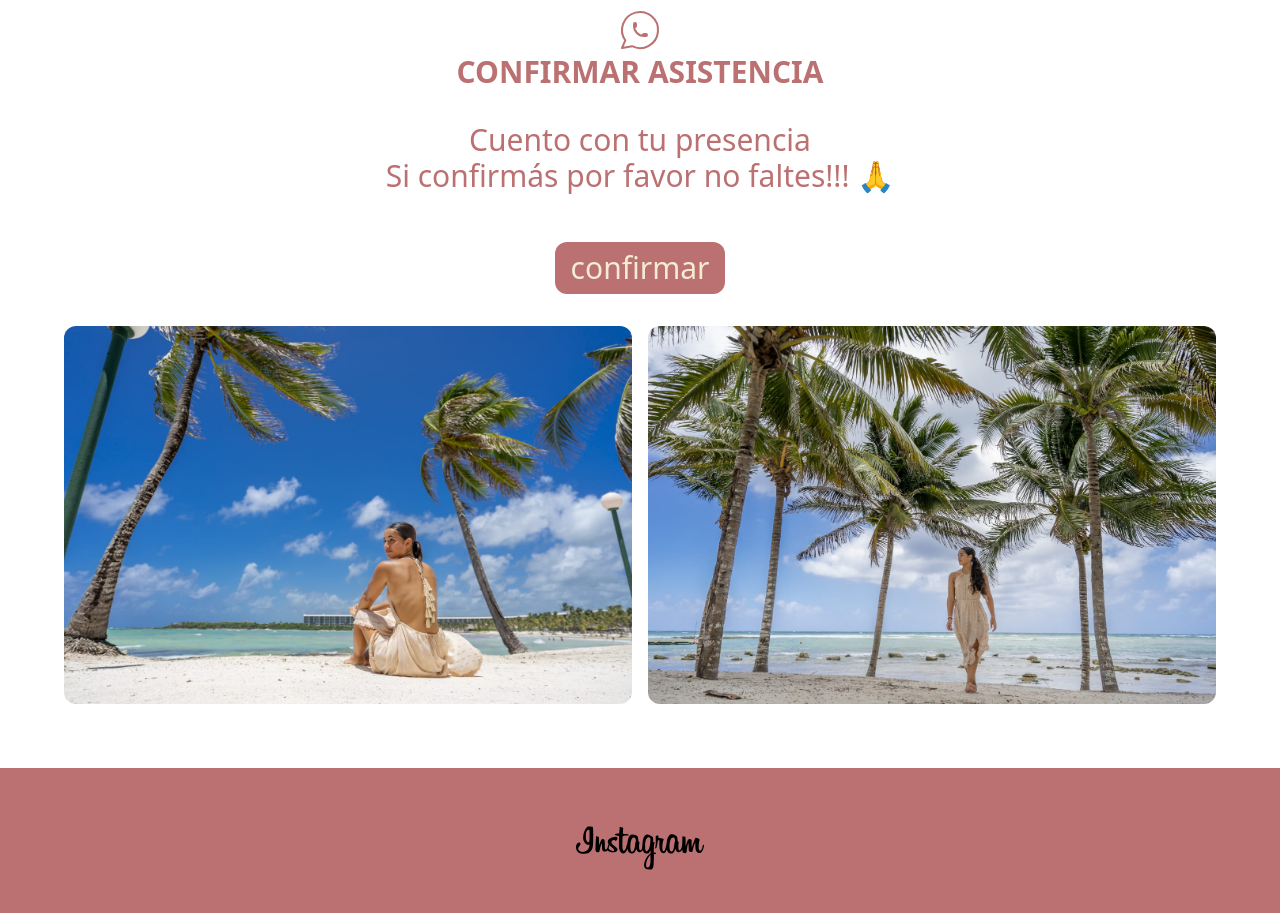
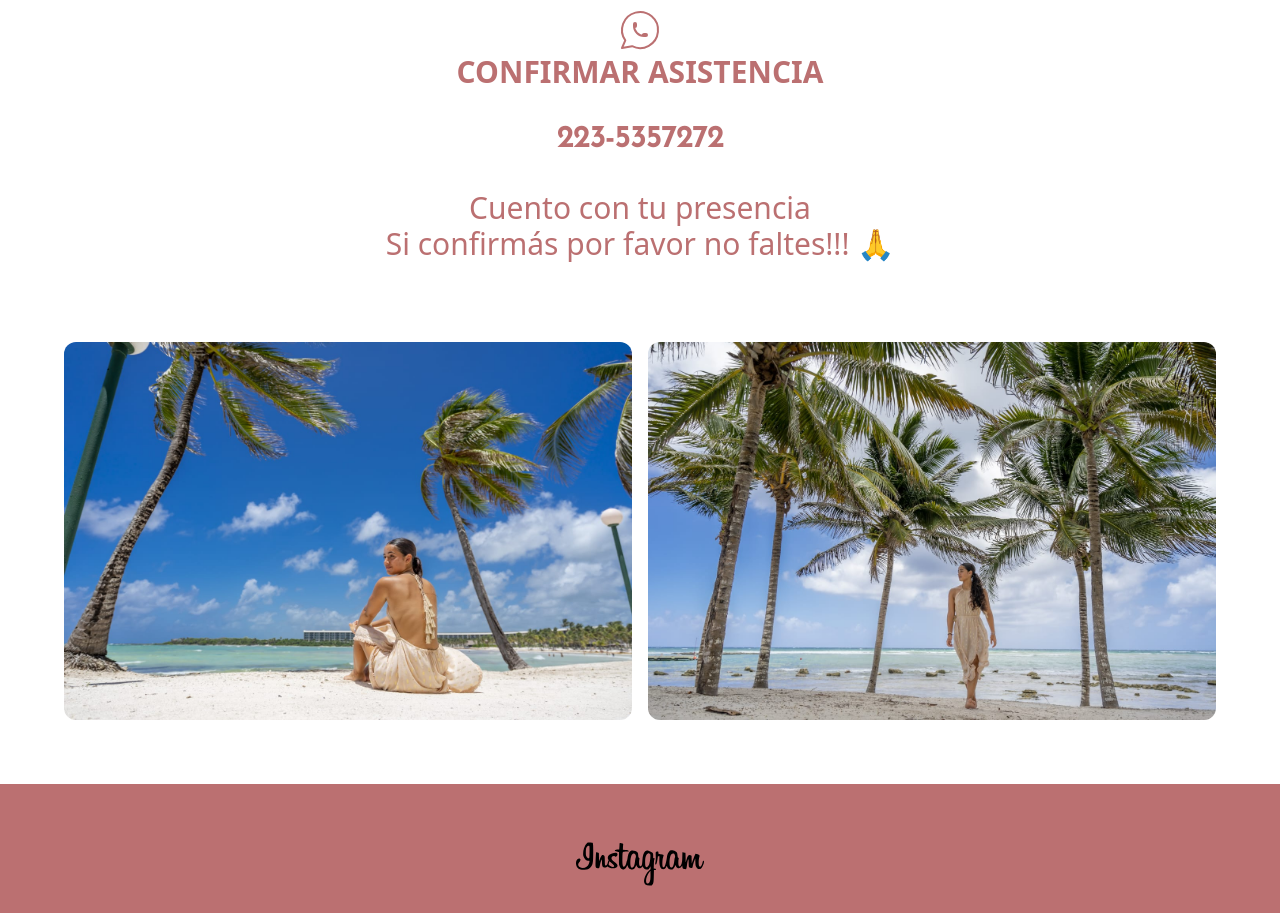
Before and after one commit to mdq4all/Cumple-sofi-15, a Next.js app: page / in a window 1280 px wide. Shown: the part 2200-3113 px from the top of the page. Built offline with nearby package versions, Linux system fonts and the light colour scheme; a web font is replaced by a local one.

Commit message:
boton de watsapp eliminado

```diff
--- a/src/components/Attendance.jsx
+++ b/src/components/Attendance.jsx
@@ -23,15 +23,16 @@ const Attendance = () => {
     <div className="flex flex-col items-center p-4 text-secondary md:p-16 md:text-3xl">
       <WatsappLogo />
       <h2 className="font-bold mb-2 md:mb-8">CONFIRMAR ASISTENCIA</h2>
+      <h2 className="font-bold font-josefina mb-2 md:mb-8">223-5357272</h2>
       <p>Cuento con tu presencia</p>
       <p className="md:mb-8">Si confirmás por favor no faltes!!! 🙏</p>
       <div className="my-4 md:mb-8">
-        <button
+        {/* <button
           className="bg-secondary text-primary px-4 py-2 rounded-xl"
           onClick={WhatsAppMessage}
         >
           confirmar
-        </button>
+        </button> */}
       </div>
       <div ref={ref} className={`flex flex-col gap-4 md:grid md:grid-cols-2 ${isInView ? 'animate-name_entrance' : ''}`}>
         <Image
```
